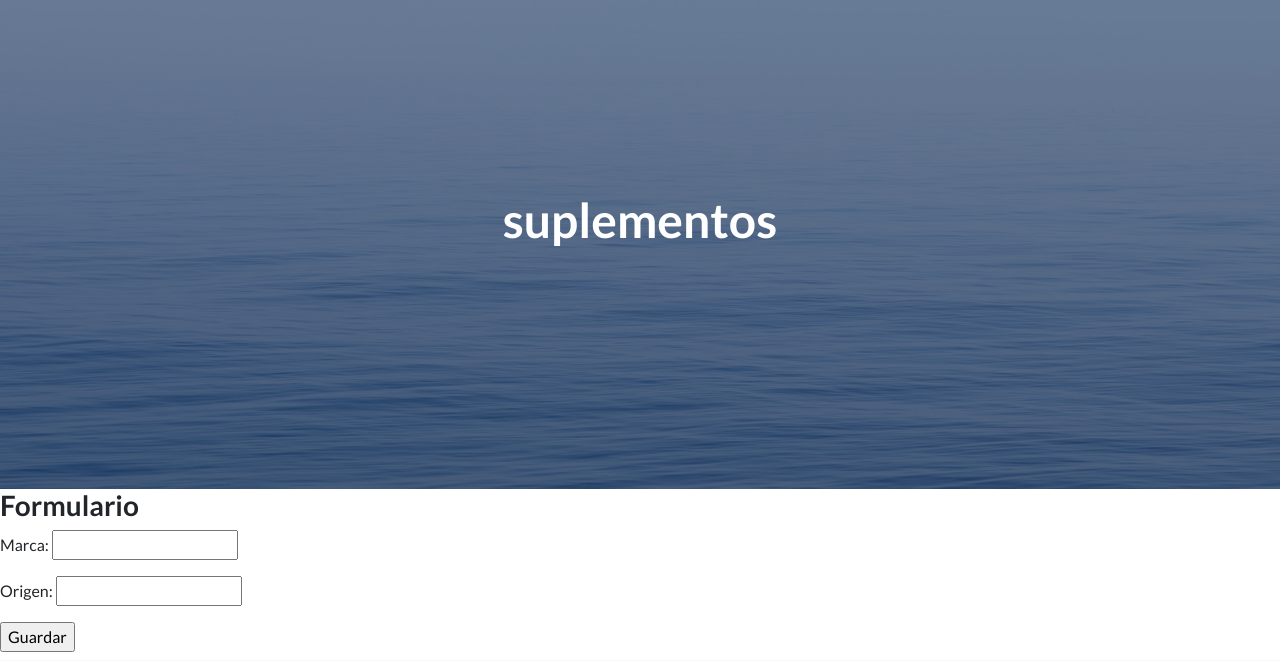
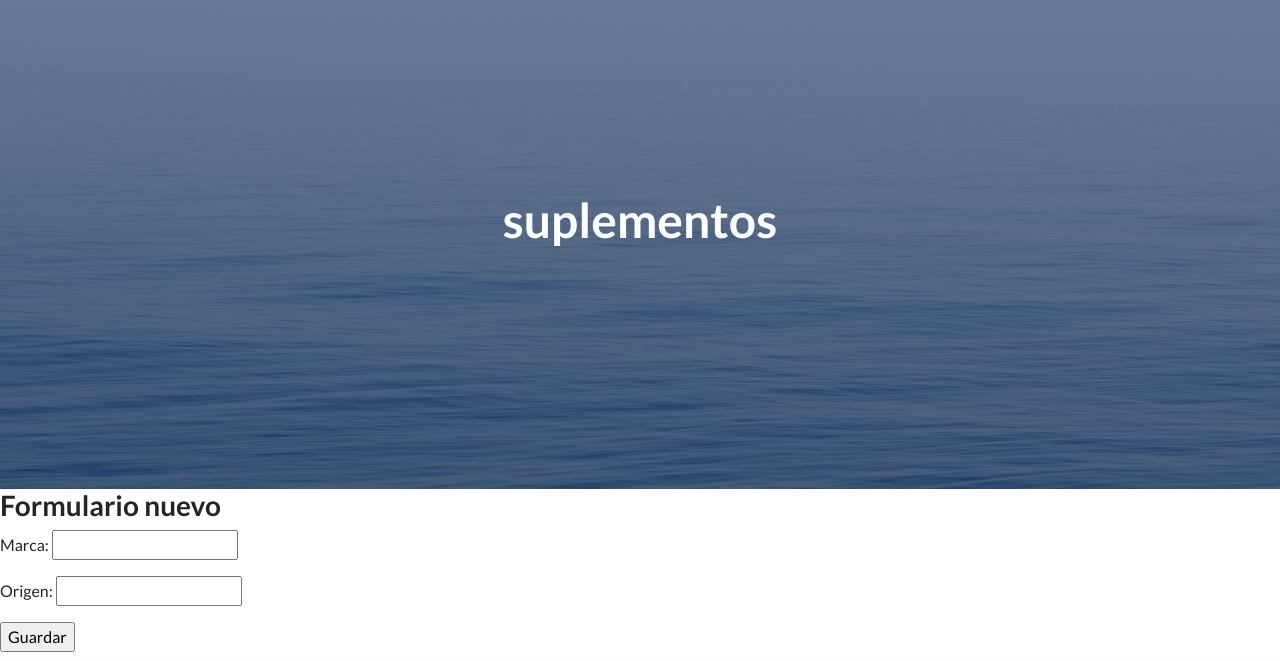
Before and after one commit to Nicolas-Villagra/tercerapreentregavillagra, a Django app: page /gimnasioApp/suplemento/ in a window 1280 px wide. Shown: the part 67-728 px from the top of the page. Run offline with Django 4.2, Linux system fonts and the light colour scheme; some libraries are stand-ins or nearby versions.

Commit message:
pararevisar

```diff
--- a/gimnasioApp/templates/gimnasioApp/suplementos.html
+++ b/gimnasioApp/templates/gimnasioApp/suplementos.html
@@ -6,7 +6,7 @@
 
 {% block contenidocambia %}
 
-<h3> Formulario </h3>
+<h3> Formulario nuevo </h3>
 
 <form action = "{% url 'suplementos' %}" method = "POST"> {% csrf_token %}
 
```
